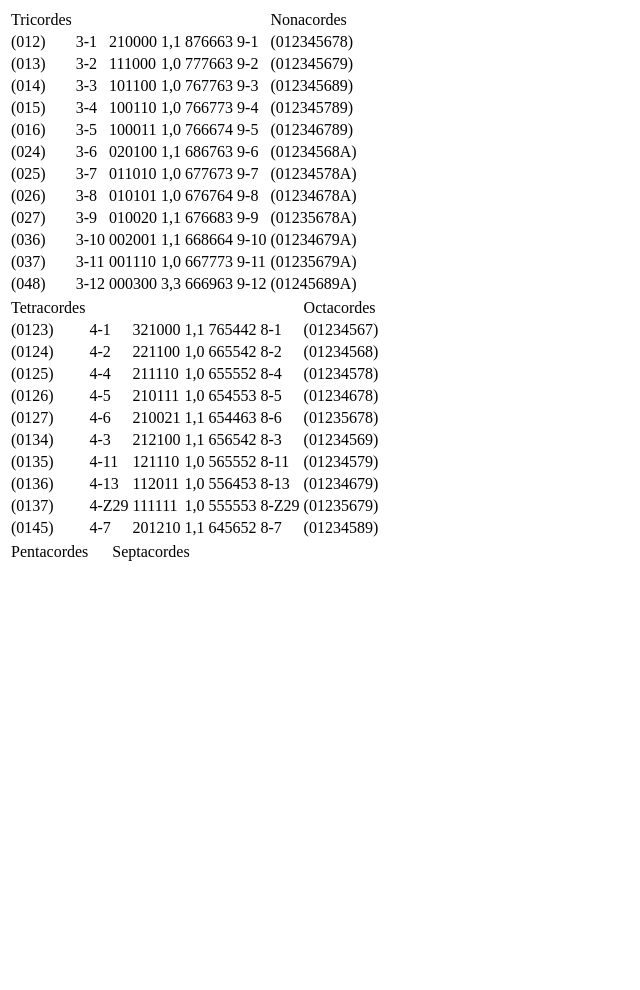
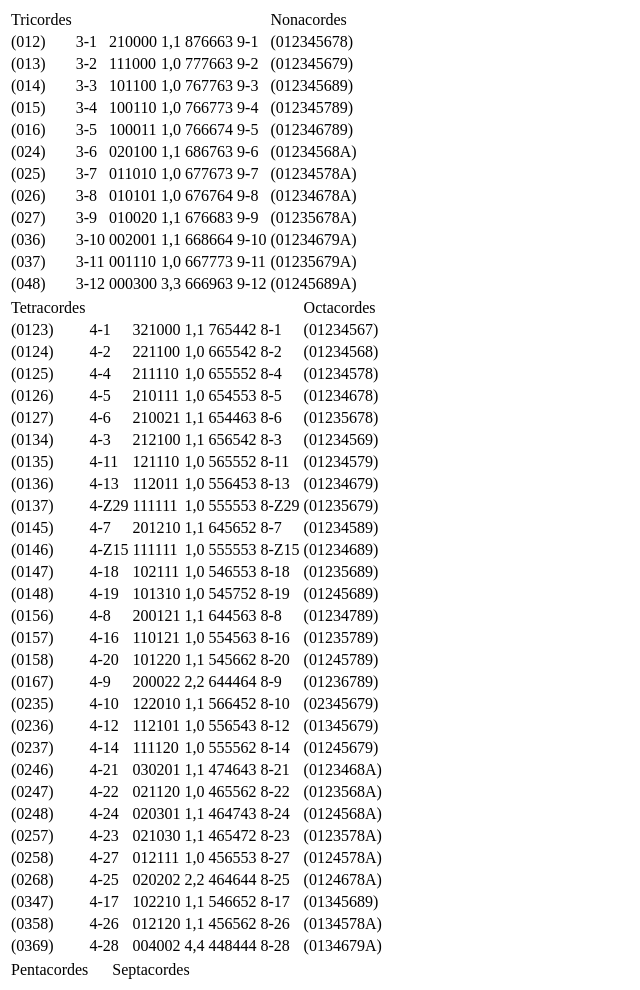
Before and after one commit to raphaelss/lewin, a plain HTML site: page Tabela.html in a window 1280 px wide. Shown: the whole page, without its empty margins (0-640 px from the left). Before the commit the page ends 800 px from the top, so only its background shows below. Drawn offline with Linux system fonts and the light colour scheme.

Commit message:
Tetracordes completos.

```diff
--- a/Tabela.html
+++ b/Tabela.html
@@ -224,6 +224,177 @@
         <td>8-7</td>
         <td>(01234589)</td>
       </tr>
+      <tr>
+        <td>(0146)</td>
+        <td>4-Z15</td>
+        <td>111111</td>
+        <td>1,0</td>
+        <td>555553</td>
+        <td>8-Z15</td>
+        <td>(01234689)</td>
+      </tr>
+      <tr>
+        <td>(0147)</td>
+        <td>4-18</td>
+        <td>102111</td>
+        <td>1,0</td>
+        <td>546553</td>
+        <td>8-18</td>
+        <td>(01235689)</td>
+      </tr>
+      <tr>
+        <td>(0148)</td>
+        <td>4-19</td>
+        <td>101310</td>
+        <td>1,0</td>
+        <td>545752</td>
+        <td>8-19</td>
+        <td>(01245689)</td>
+      </tr>
+      <tr>
+        <td>(0156)</td>
+        <td>4-8</td>
+        <td>200121</td>
+        <td>1,1</td>
+        <td>644563</td>
+        <td>8-8</td>
+        <td>(01234789)</td>
+      </tr>
+      <tr>
+        <td>(0157)</td>
+        <td>4-16</td>
+        <td>110121</td>
+        <td>1,0</td>
+        <td>554563</td>
+        <td>8-16</td>
+        <td>(01235789)</td>
+      </tr>
+      <tr>
+        <td>(0158)</td>
+        <td>4-20</td>
+        <td>101220</td>
+        <td>1,1</td>
+        <td>545662</td>
+        <td>8-20</td>
+        <td>(01245789)</td>
+      </tr>
+      <tr>
+        <td>(0167)</td>
+        <td>4-9</td>
+        <td>200022</td>
+        <td>2,2</td>
+        <td>644464</td>
+        <td>8-9</td>
+        <td>(01236789)</td>
+      </tr>
+      <tr>
+        <td>(0235)</td>
+        <td>4-10</td>
+        <td>122010</td>
+        <td>1,1</td>
+        <td>566452</td>
+        <td>8-10</td>
+        <td>(02345679)</td>
+      </tr>
+      <tr>
+        <td>(0236)</td>
+        <td>4-12</td>
+        <td>112101</td>
+        <td>1,0</td>
+        <td>556543</td>
+        <td>8-12</td>
+        <td>(01345679)</td>
+      </tr>
+      <tr>
+        <td>(0237)</td>
+        <td>4-14</td>
+        <td>111120</td>
+        <td>1,0</td>
+        <td>555562</td>
+        <td>8-14</td>
+        <td>(01245679)</td>
+      </tr>
+      <tr>
+        <td>(0246)</td>
+        <td>4-21</td>
+        <td>030201</td>
+        <td>1,1</td>
+        <td>474643</td>
+        <td>8-21</td>
+        <td>(0123468A)</td>
+      </tr>
+      <tr>
+        <td>(0247)</td>
+        <td>4-22</td>
+        <td>021120</td>
+        <td>1,0</td>
+        <td>465562</td>
+        <td>8-22</td>
+        <td>(0123568A)</td>
+      </tr>
+      <tr>
+        <td>(0248)</td>
+        <td>4-24</td>
+        <td>020301</td>
+        <td>1,1</td>
+        <td>464743</td>
+        <td>8-24</td>
+        <td>(0124568A)</td>
+      </tr>
+      <tr>
+        <td>(0257)</td>
+        <td>4-23</td>
+        <td>021030</td>
+        <td>1,1</td>
+        <td>465472</td>
+        <td>8-23</td>
+        <td>(0123578A)</td>
+      </tr>
+      <tr>
+        <td>(0258)</td>
+        <td>4-27</td>
+        <td>012111</td>
+        <td>1,0</td>
+        <td>456553</td>
+        <td>8-27</td>
+        <td>(0124578A)</td>
+      </tr>
+      <tr>
+        <td>(0268)</td>
+        <td>4-25</td>
+        <td>020202</td>
+        <td>2,2</td>
+        <td>464644</td>
+        <td>8-25</td>
+        <td>(0124678A)</td>
+      </tr>
+      <tr>
+        <td>(0347)</td>
+        <td>4-17</td>
+        <td>102210</td>
+        <td>1,1</td>
+        <td>546652</td>
+        <td>8-17</td>
+        <td>(01345689)</td>
+      </tr>
+      <tr>
+        <td>(0358)</td>
+        <td>4-26</td>
+        <td>012120</td>
+        <td>1,1</td>
+        <td>456562</td>
+        <td>8-26</td>
+        <td>(0134578A)</td>
+      </tr>
+      <tr>
+        <td>(0369)</td>
+        <td>4-28</td>
+        <td>004002</td>
+        <td>4,4</td>
+        <td>448444</td>
+        <td>8-28</td>
+        <td>(0134679A)</td>
+      </tr>
     </table>
     <table>
       <tr>
```
